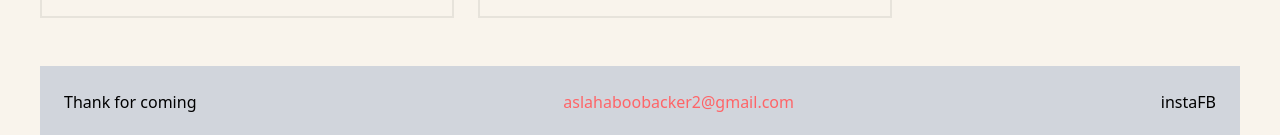
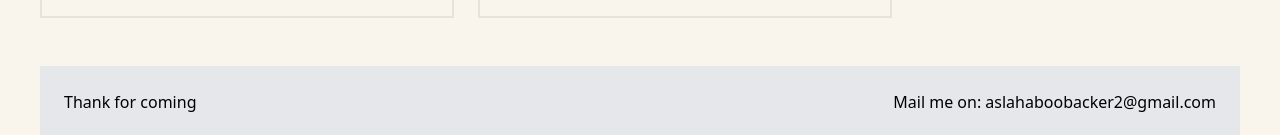
Before and after one commit to aslah07/blogspot, a Next.js app: page / in a window 1280 px wide. Shown: the part 2576-2711 px from the top of the page. Built offline with nearby package versions, Linux system fonts and the light colour scheme; no server answers.

Commit message:
completed footer

```diff
--- a/app/components/Footer/Footer.tsx
+++ b/app/components/Footer/Footer.tsx
@@ -1,25 +1,24 @@
-import Image from "next/image";
 import Link from "next/link";
 
 export default function Footer() {
   return (
-    <footer className="flex flex-col gap-3 md:flex-row justify-between items-center p-6 bg-gray-300 text-black mt-12">
+    <footer className="flex flex-col gap-3 md:flex-row justify-between items-center p-6 bg-gray-200 text-black mt-12">
       <div className="">
         <h3>Thank for coming</h3>
       </div>
 
       {/* email */}
       <div>
-        <Link href="mailto:aslahaboobacker2@gmail.com" className="text-red-400">
-          aslahaboobacker2@gmail.com
+        <Link href="mailto:aslahaboobacker2@gmail.com">
+          Mail me on: aslahaboobacker2@gmail.com
         </Link>
       </div>
 
       {/* Social Media Handler */}
-      <div>
+      {/* <div>
         <span>insta</span>
         <span>FB</span>
-      </div>
+      </div> */}
     </footer>
   );
 }
```
